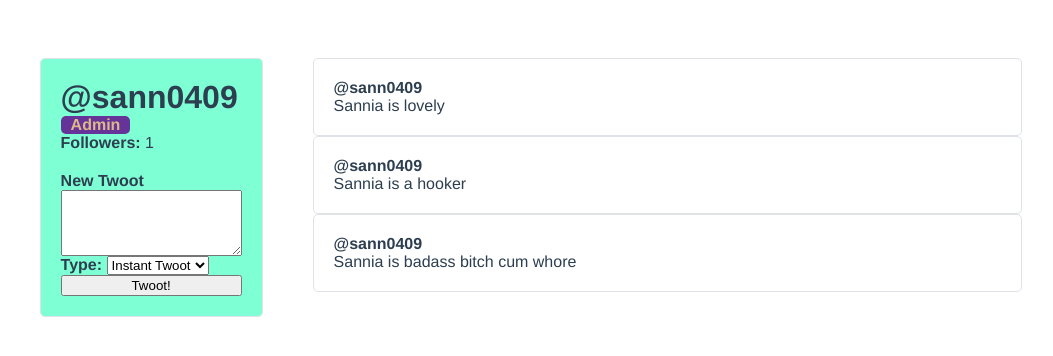
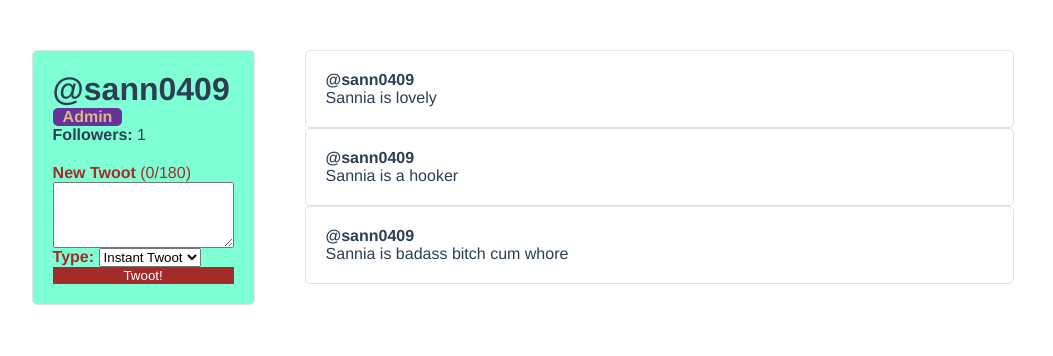
Before and after one commit to ashwinbalaji0811/VueBasicLearn, a Vue app in the folder 3-hr-vid/: page / in a window 1280 px wide. Shown: the top 356 px of the page, without its empty margins (23-1076 px from the left). Built offline with nearby package versions, Linux system fonts and the light colour scheme.

Commit message:
finished off with this crap

```diff
--- a/3-hr-vid/package.json
+++ b/3-hr-vid/package.json
@@ -9,6 +9,8 @@
   },
   "dependencies": {
     "core-js": "^3.6.5",
+    "node-sass": "^5.0.0",
+    "sass-loader": "^10.1.0",
     "vue": "^3.0.0"
   },
   "devDependencies": {
--- a/3-hr-vid/src/App.vue
+++ b/3-hr-vid/src/App.vue
@@ -13,7 +13,7 @@
 }
 </script>
 
-<style>
+<style lang="scss">
 #app {
   font-family: Avenir, Helvetica, Arial, sans-serif;
   -webkit-font-smoothing: antialiased;
--- a/3-hr-vid/src/components/TwootItem.vue
+++ b/3-hr-vid/src/components/TwootItem.vue
@@ -34,7 +34,7 @@
 
 </script>
 
-<style scoped>
+<style  lang="scss" scoped>
 .twoot-item {
     padding: 20px;
     background-color: white;
@@ -43,11 +43,13 @@
     box-sizing: border-box;
     cursor: pointer;
     transition: all 0.25s ease;
+
+    &:hover {
+    transform: scale(1.1, 1.1);
+    }
+    .twoot-item_user {
+    font-weight: bold;
+    }
 }
-.twoot-item:hover {
-    transform: scale(1.1, 1.1);
-}
-.twoot-item_user {
-    font-weight: bold;
-}
+
 </style>
--- a/3-hr-vid/src/components/UserProfile.vue
+++ b/3-hr-vid/src/components/UserProfile.vue
@@ -8,8 +8,10 @@
           <div class="user-profile_follower-count">
               <strong>Followers: </strong> {{ followers }}
           </div>
-          <form class="user-profile_create-twoot" @submit.prevent="createNewTwoot">
-            <label for="newTwoot"><strong>New Twoot</strong></label>
+          <form class="user-profile_create-twoot"
+          @submit.prevent="createNewTwoot"
+          :class="{ '--exceeds': newTwootCharacterCount > 180 }">
+            <label for="newTwoot"><strong>New Twoot</strong> ({{ newTwootCharacterCount }}/180)  </label>
             <textarea id="newTwoot" rows="4" v-model="newTwootContent" />
             <div class="user-profile_create-twoot-type">
               <label for="newTwootType"><strong>Type: </strong></label>
@@ -76,6 +78,9 @@
   computed: {
     fullName() {
       return `${this.user.firstName} ${this.user.lastName}`;
+    },
+    newTwootCharacterCount() {
+      return this.newTwootContent.length;
     }
   },
   methods: {
@@ -101,14 +106,14 @@
 };
 </script>
 
-<style scoped>
+<style lang="scss" scoped>
 .user-profile {
     display: grid;
     grid-template-columns: 1fr 3fr;
     width: 100%;
     padding: 50px 5%;
-}
-.user-profile_user-panel {
+
+    .user-profile_user-panel {
     display: flex;
     flex-direction: column;
     margin-right: 50px;
@@ -132,5 +137,18 @@
   display: flex;
   flex-direction: column;
   padding-top: 20px;
+  &,--exceeds {
+  border-color: brown;
+  color: brown;
+
+  button {
+    background-color:brown;
+    border: none;
+    color: white;
+  }
 }
+}
+
+}
+
 </style>
--- /dev/null
+++ b/3-hr-vid/src/styles/base.scss
@@ -0,0 +1,3 @@
+body {
+    margin: 0;
+}
--- /dev/null
+++ b/3-hr-vid/vue.config.js
@@ -0,0 +1,9 @@
+module.exports = {
+    css: {
+        loaderOptions: {
+            sass: {
+                additionalData: '@import "@/styles/base.scss";'
+            }
+        }
+    }
+}
```
Also changed, not shown: 1 other file (tests, documents, lock files or other folders).
